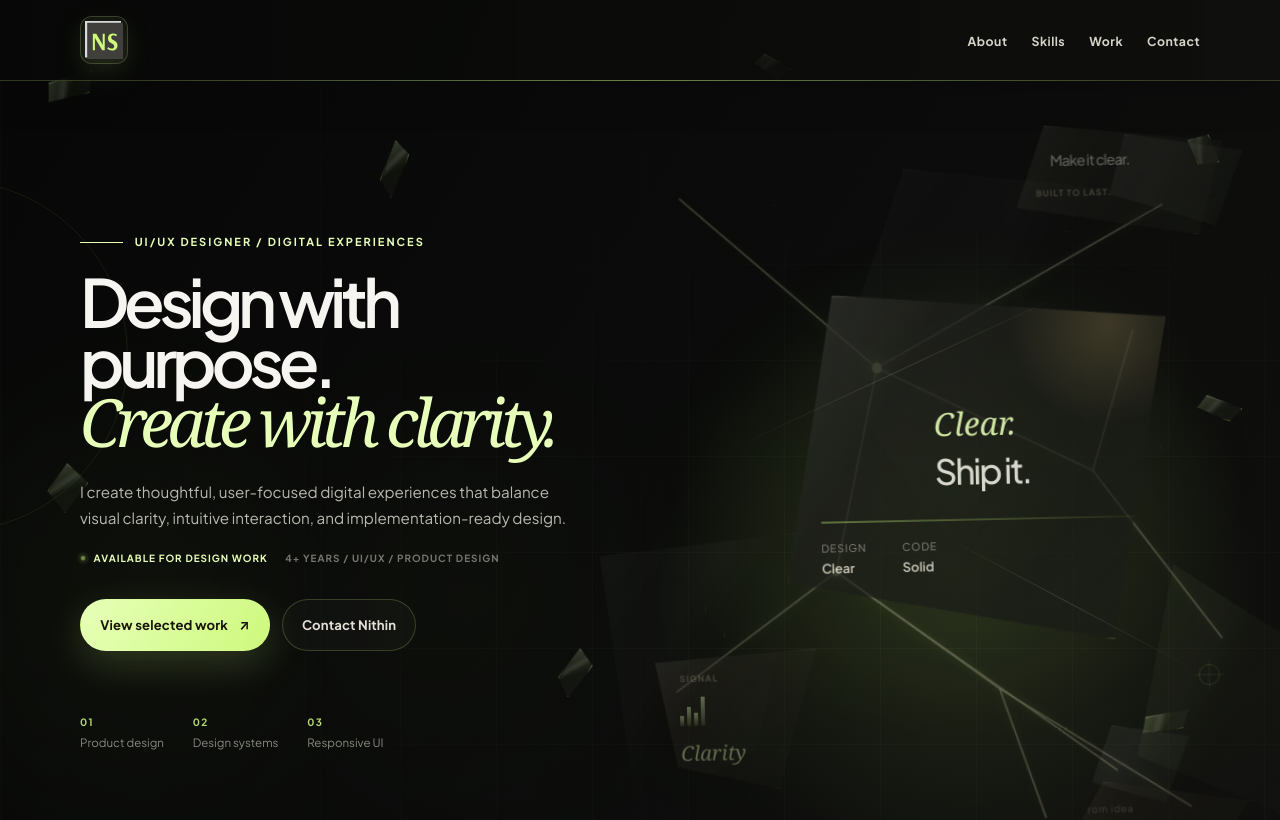
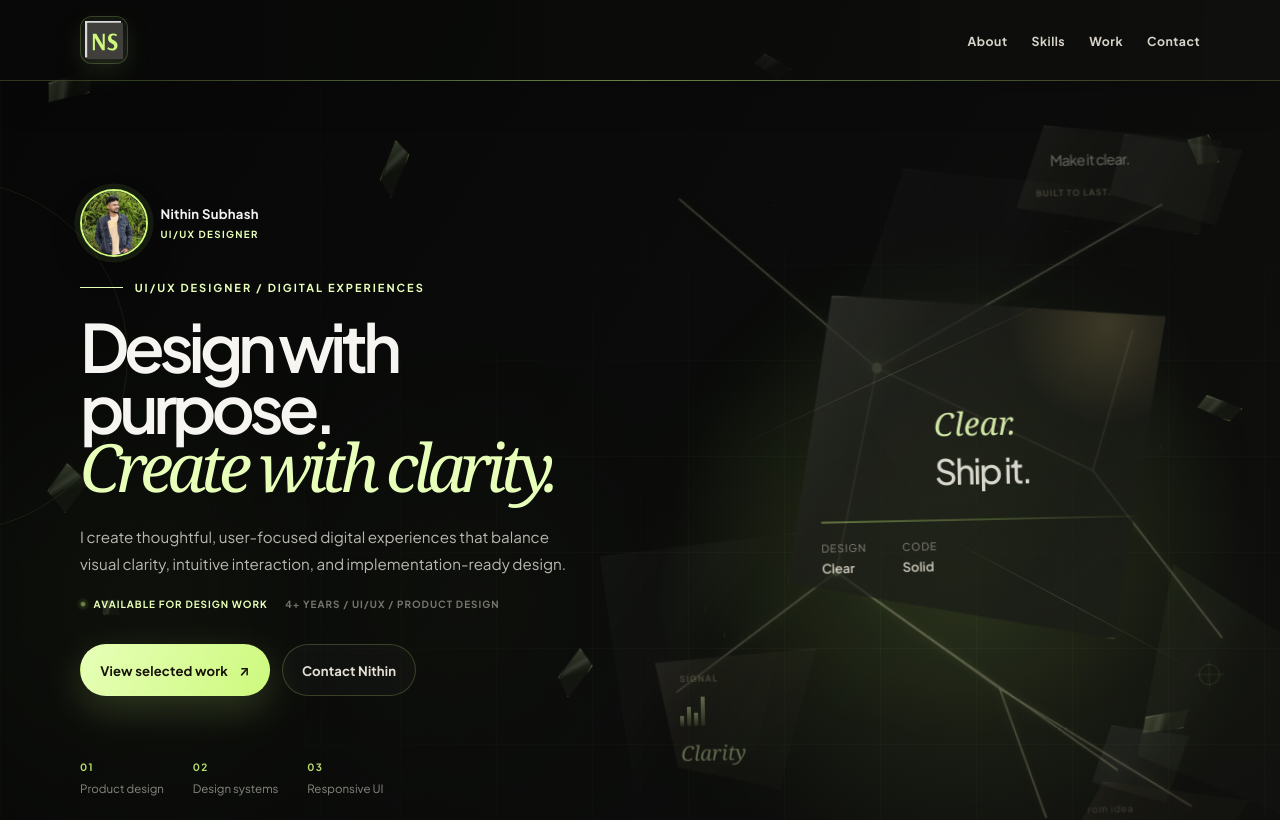
Before and after one commit to Evin-7/nithinsubhash-portfolio, a Vue app: page / in a window 1280 px wide. Shown: the top 820 px of the page. Built offline with nearby package versions, Linux system fonts and the light colour scheme.

Commit message:
Add Nithin profile avatar

```diff
--- a/src/views/Hero.vue
+++ b/src/views/Hero.vue
@@ -26,6 +26,17 @@
 
       <div class="hero-shell site-container">
         <div class="hero-copy">
+          <div class="hero-profile">
+            <img
+              class="hero-profile-image"
+              :src="nithinProfile"
+              alt="Nithin Subhash"
+            />
+            <div class="hero-profile-copy">
+              <strong>Nithin Subhash</strong>
+              <span>UI/UX designer</span>
+            </div>
+          </div>
           <p class="hero-eyebrow">
             <span></span>UI/UX designer / digital experiences
           </p>
@@ -156,6 +167,7 @@
 
 <script setup>
 import { nextTick, onBeforeUnmount, onMounted, ref } from "vue";
+import nithinProfile from "../assets/images/nithin/nithin-profile.jpg";
 
 const hero = ref(null);
 const sceneEnabled = ref(false);
@@ -573,6 +585,45 @@ const resetPointer = () => {
   max-width: 43rem;
 }
 
+.hero-profile {
+  display: inline-flex;
+  align-items: center;
+  gap: 0.78rem;
+  margin-bottom: 1.45rem;
+  animation: soft-rise 700ms cubic-bezier(0.2, 0.75, 0.2, 1) both;
+}
+
+.hero-profile-image {
+  width: 4.25rem;
+  height: 4.25rem;
+  flex: 0 0 auto;
+  border: 2px solid var(--gold);
+  border-radius: 50%;
+  object-fit: cover;
+  box-shadow: 0 0 0 0.35rem rgba(205, 249, 125, 0.08),
+    0 0.75rem 1.8rem rgba(0, 0, 0, 0.28);
+}
+
+.hero-profile-copy {
+  display: grid;
+  gap: 0.2rem;
+}
+
+.hero-profile-copy strong {
+  color: var(--text-primary);
+  font-size: 0.82rem;
+  font-weight: 700;
+  letter-spacing: 0.02em;
+}
+
+.hero-profile-copy span {
+  color: var(--gold-light);
+  font-size: 0.61rem;
+  font-weight: 700;
+  letter-spacing: 0.14em;
+  text-transform: uppercase;
+}
+
 .hero-visual-scroll {
   position: relative;
   min-width: 0;
```
Also changed, not shown: src/assets/images/nithin/nithin-profile.jpg (added).
